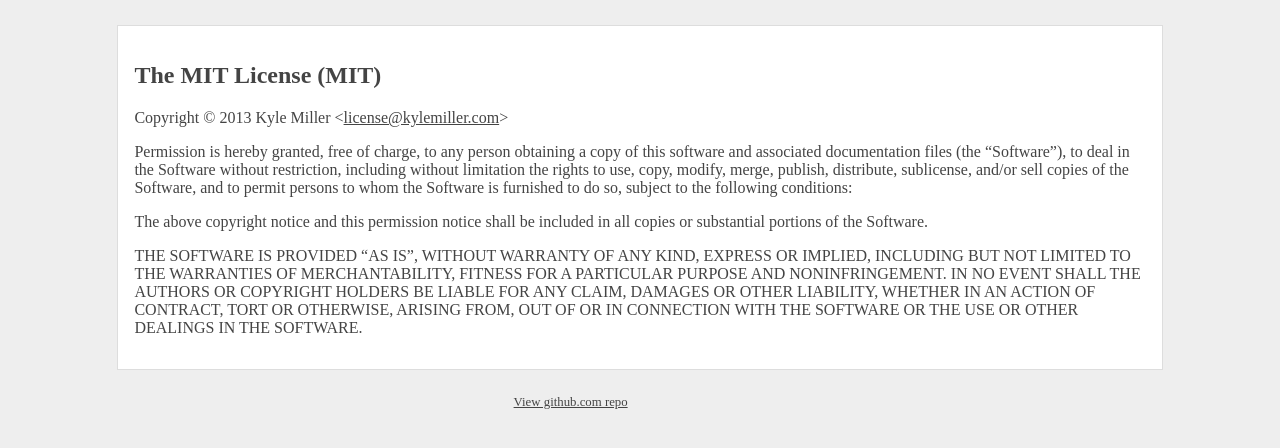
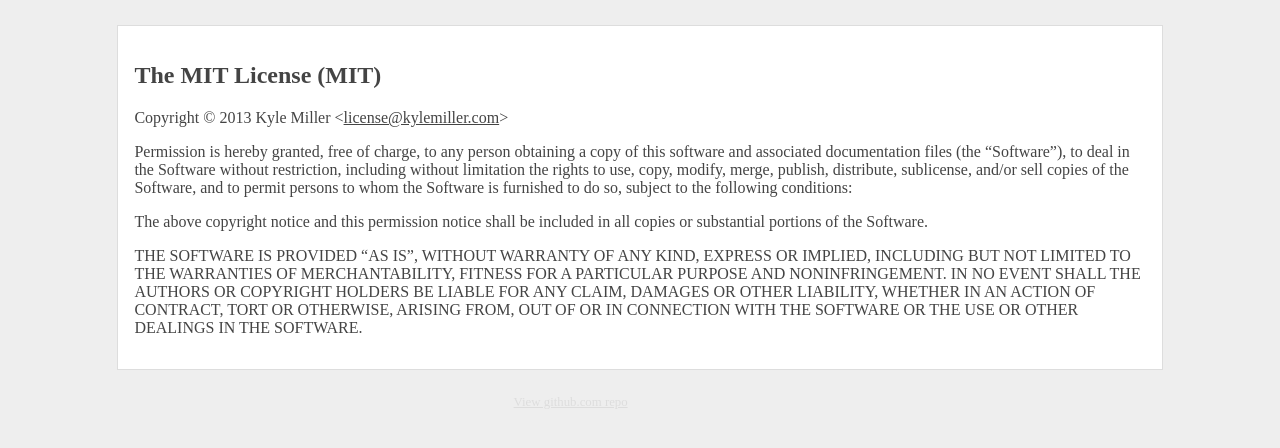
Before and after one commit to kamiller/mit-license, a plain HTML site: page index.html in a window 1280 px wide. Drawn offline with nearby package versions, Linux system fonts and the light colour scheme.

Commit message:
Update index.html

```diff
--- a/index.html
+++ b/index.html
@@ -8,7 +8,8 @@
 <style>
   body {color:#444;background:#eee;}
   article {width:80%;margin: 25px auto;border:1px solid #ddd;padding:1em;background:#fff;}
-  footer {width:20%;margin:1em auto;color:#ddd;font-size:0.8em;}
+  footer {width:20%;margin:1em auto;font-size:0.8em;}
+  footer a {color:#ddd;}
   a {color:#444;}
 </style>
 </head>
```
